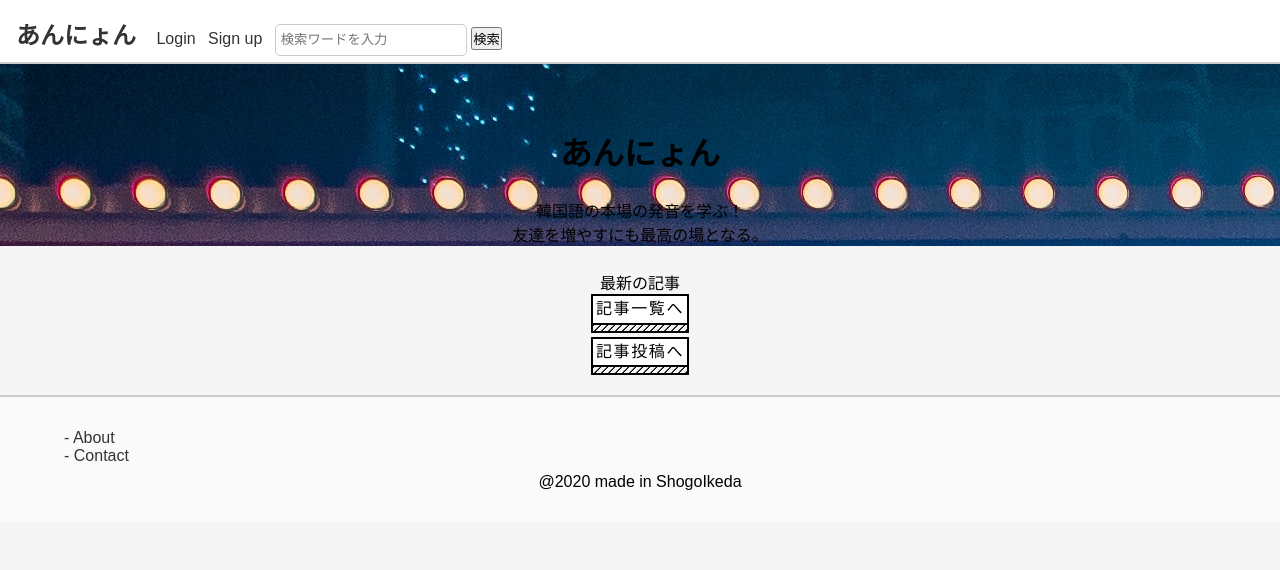
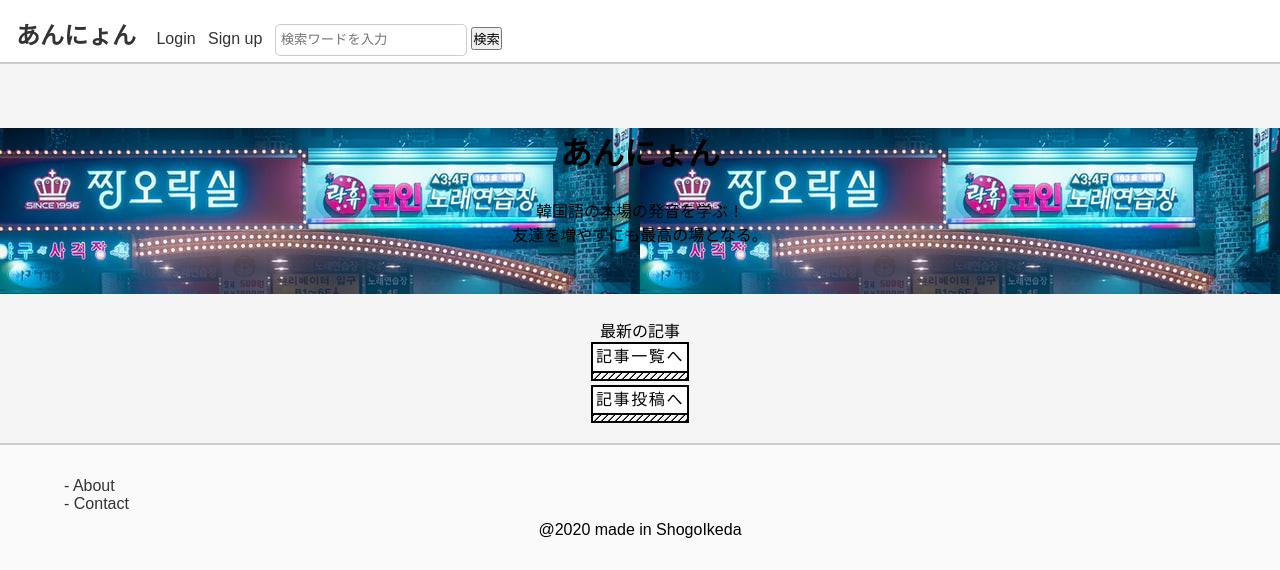
Before and after one commit to showikeda/share_prototype, a Django app: template sns/templates/sns/index.html in a window 1280 px wide. Shown: the top 570 px of the page. Run offline with Django 3.2, Linux system fonts and the light colour scheme; the template is opened without the code that fills it, so the values that code supplies are empty; some libraries are stand-ins or nearby versions.

Commit message:
change fload bad issue

```diff
--- a/sns/static/css/base.css
+++ b/sns/static/css/base.css
@@ -25,7 +25,6 @@
   margin-bottom: 64px;
   width: 100%;
   background-color: white;
-  float: left;
   border-bottom: solid 2px #ccc;
 }
 
@@ -41,6 +40,7 @@
 
 .nav-items {
   padding: 0px;
+  float: left;s
 }
 
 .nav-item {
@@ -56,6 +56,7 @@
 
 .key-visual {
   margin: 24px;
+  padding-bottom: 48px;
 }
 
 .main .contents .top-contents {
```
Also changed, not shown: media/images/topPage.jpg.
